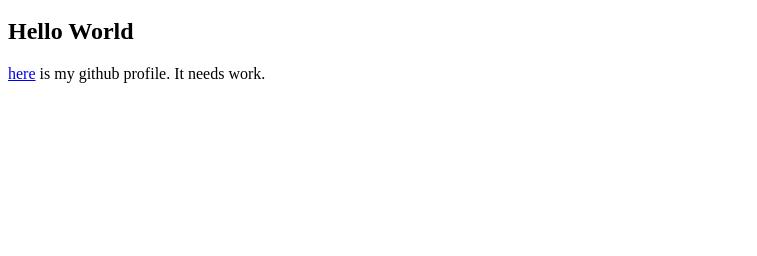
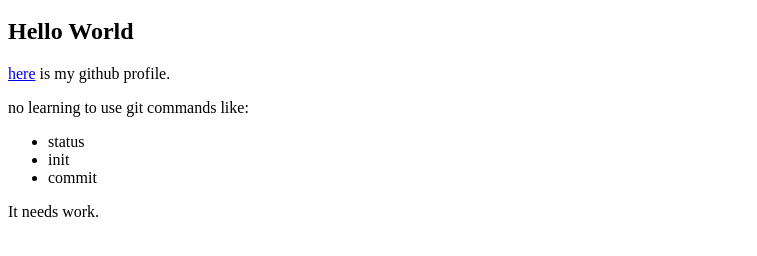
Before and after one commit to bhartiprakash081/testProject, a plain HTML site: page index.html in a window 1280 px wide. Shown: the part 48-304 px from the top of the page, without its empty margins (0-757 px from the left). Drawn offline with Linux system fonts and the light colour scheme.

Commit message:
add changers to file

```diff
--- a/index.html
+++ b/index.html
@@ -6,6 +6,10 @@
         <h1>This is a sample webpage to learn git and brackets.</h1>
         <h2>Hello World</h2>
         <a href="http://github.com/bhartiprakash081">here</a> is my github profile.
+        <P>no learning to use git commands like:
+        <ul><li>status</li>
+        <li>init</li>
+        <li>commit</li></ul></P>
         It needs work.
     </body>
 </html>
```
